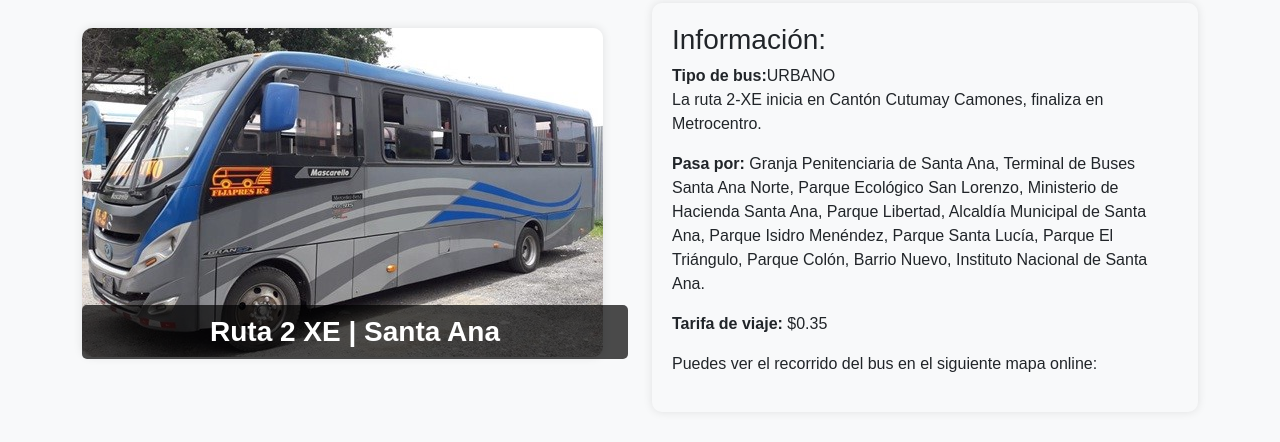
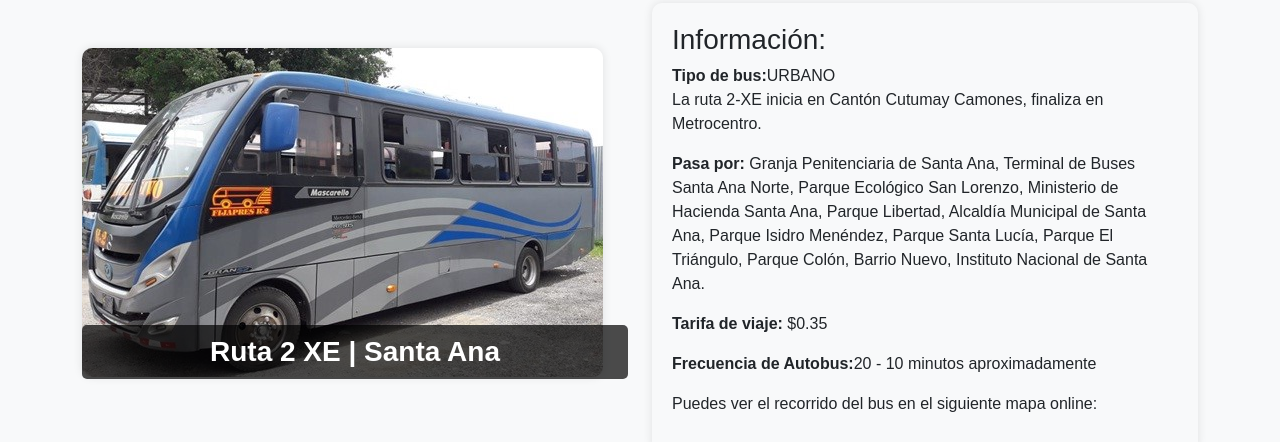
Before and after one commit to urbanst0/urbanst0.github.io, a plain HTML site: page ruta/Ruta2.html in a window 1280 px wide. Shown: the part 1166-1608 px from the top of the page. Drawn offline with nearby package versions, Linux system fonts and the light colour scheme.

Commit message:
Update Ruta2.html

```diff
--- a/ruta/Ruta2.html
+++ b/ruta/Ruta2.html
@@ -249,6 +249,7 @@
                   <strong></strong>
                 </p>
                 <p><strong>Tarifa de viaje:</strong> $0.35</p>
+                <p><strong>Frecuencia de Autobus:</strong>20 - 10 minutos aproximadamente</p>
                 <p>Puedes ver el recorrido del bus en el siguiente mapa online:</p>
               </div>
             </div>
```
